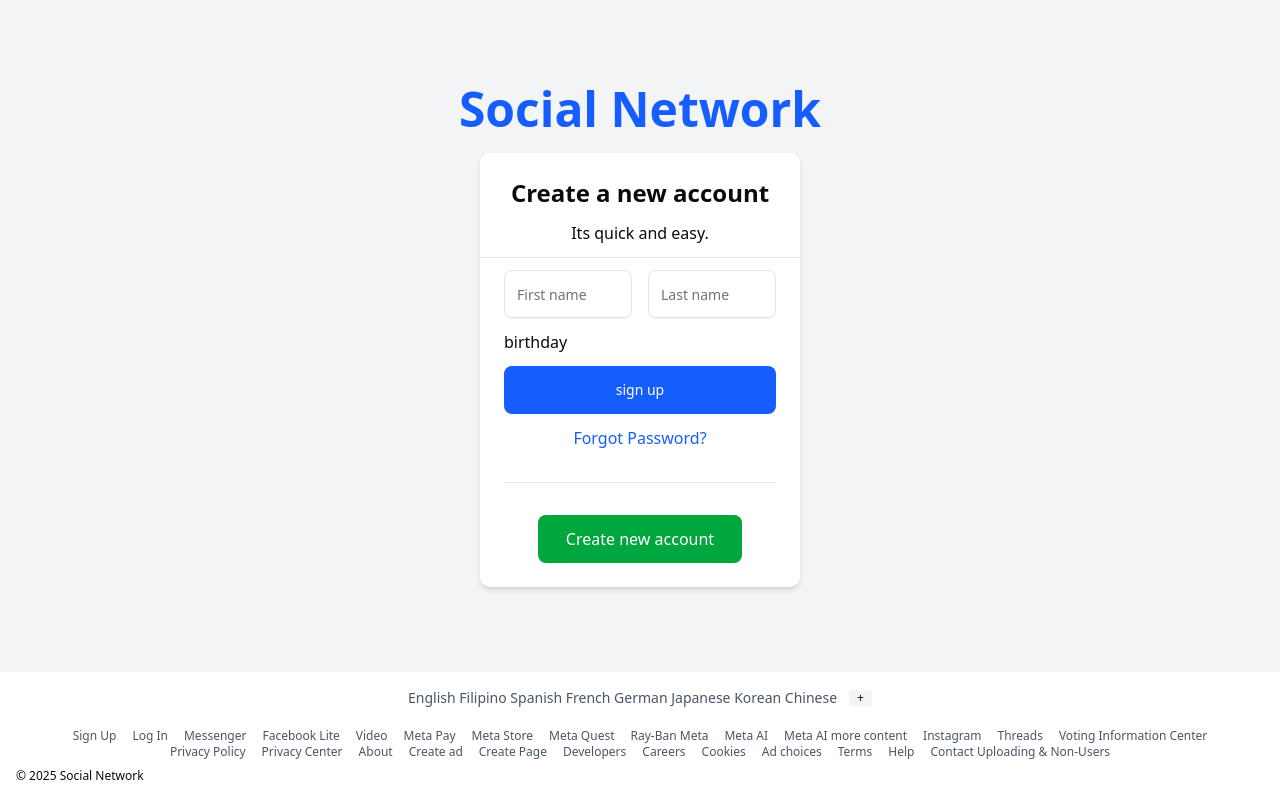
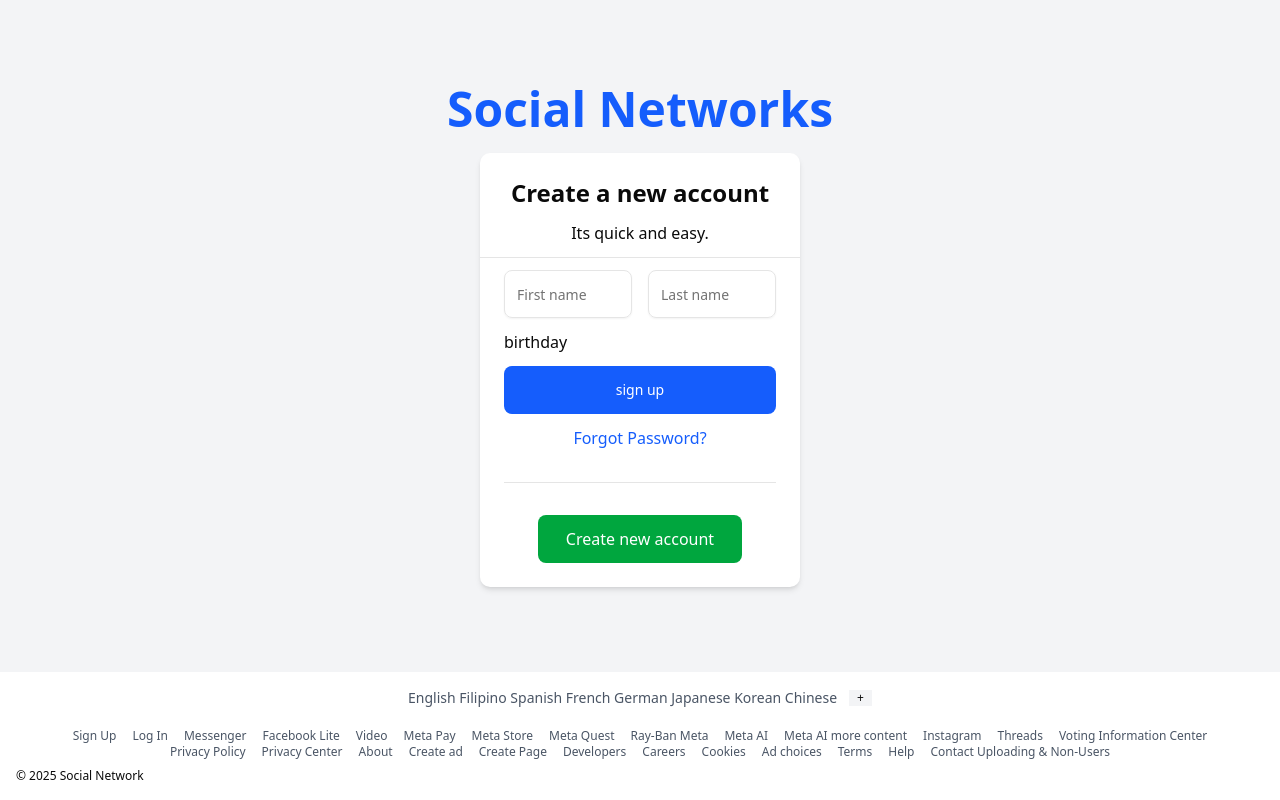
Before and after one commit to Tobikun11-Arch/Social-Network, a Next.js app in the folder frontend/: page /sign-up in a window 1280 px wide. Built offline with nearby package versions, Linux system fonts and the light colour scheme.

Commit message:
added changes

```diff
--- a/frontend/src/components/features/auth/sign-up/SignUpForm.tsx
+++ b/frontend/src/components/features/auth/sign-up/SignUpForm.tsx
@@ -48,7 +48,7 @@ export default function SignUpForm() {
     <div className="flex flex-col min-h-screen">
       <section className="flex-grow flex-col bg-gray-100 flex items-center justify-center p-4 md:p-14">
         <h1 className="text-blue-600 text-5xl mb-5 font-bold">
-          Social Network
+          Social Networks
         </h1>
         <Form {...form}>
           <form
```
